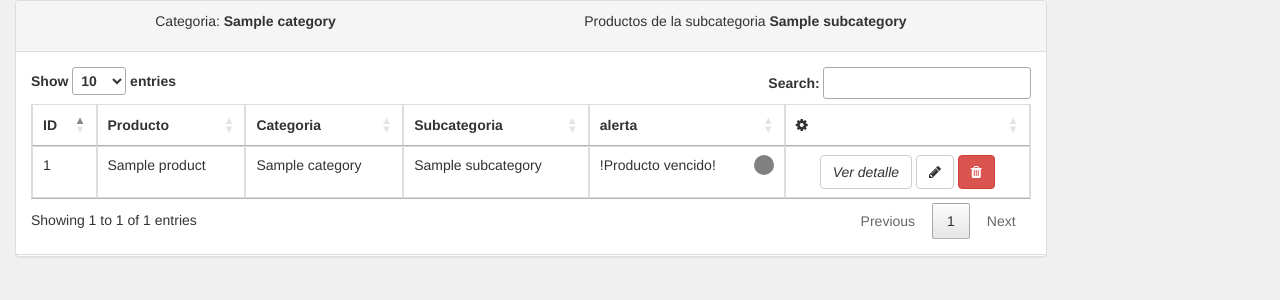
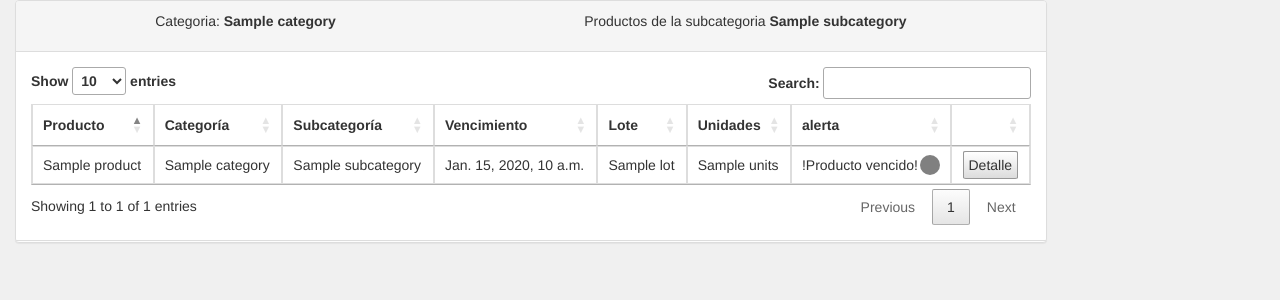
Before and after one commit to WilliamPerezBeltran/django_project2, a Django app: template catalog/templates/catalog/products_subcategory.html in a window 1280 px wide. Shown: the top 300 px of the page. Run offline with Django 3.2, Linux system fonts and the light colour scheme; the template is opened without the code that fills it: most values are stand-ins (such as "Sample title", 1, 10 or a date in 2020); some libraries are stand-ins or nearby versions.

Commit message:
Change style and add modal

```diff
--- a/catalog/templates/base_generic.html
+++ b/catalog/templates/base_generic.html
@@ -5,9 +5,18 @@
   <meta charset="utf-8">
   <meta name="viewport" content="width=device-width, initial-scale=1">
   <!-- <link rel="stylesheet" href="https://stackpath.bootstrapcdn.com/bootstrap/4.1.3/css/bootstrap.min.css" integrity="sha384-MCw98/SFnGE8fJT3GXwEOngsV7Zt27NXFoaoApmYm81iuXoPkFOJwJ8ERdknLPMO" crossorigin="anonymous"> -->
+
+
+
+
+<script src="http://ajax.googleapis.com/ajax/libs/jquery/3.1.1/jquery.min.js" ></script>
+
+
+
   <link href="//maxcdn.bootstrapcdn.com/bootstrap/3.3.0/css/bootstrap.min.css" rel="stylesheet" id="bootstrap-css">
   <script src="//maxcdn.bootstrapcdn.com/bootstrap/3.3.0/js/bootstrap.min.js"></script>
-  <!-- <script src="//code.jquery.com/jquery-1.11.1.min.js"></script> -->
+
+
 
   <script src="https://code.jquery.com/jquery-3.3.1.js"></script>
   <link rel="stylesheet" type="text/css" href="https://cdn.datatables.net/1.10.19/css/jquery.dataTables.min.css">
@@ -34,13 +43,70 @@
             <!-- <div class="container-fluid"> -->
 
               <div class="collapse navbar-collapse" id="bs-sidebar-navbar-collapse-1">
+
+
+
                 <ul class="nav navbar-nav">
+
+
+
+
+
+
+
+
+
                   <li><a>User: {{ user.get_username }}</a></li>
-                <li class="active"><a href="{% url 'catalog:index' %}">Home<span style="font-size:16px;" class="pull-right hidden-xs showopacity glyphicon glyphicon-home"></span></a></li>
+                  <li ><a href="{% url 'catalog:index' %}">Home<span style="font-size:16px;" class="pull-right hidden-xs showopacity glyphicon glyphicon-home"></span></a></li>
                   <li ><a href="{% url 'catalog:products' %}">Productos<span style="font-size:16px;" class="pull-right hidden-xs showopacity glyphicon glyphicon-tags"></span></a></li>
                   {% if user.is_authenticated %}
-                   <li><a href="{% url 'logout'%}?next={{request.path}}">Logout</a></li>
+                  <li><a data-toggle="modal" data-target="#exampleModal">Logout</a></li>
+                  <li>
 
+
+                   <!-- <li><a href="{% url 'logout'%}?next={{request.path}}">Logout</a></li>  -->
+
+
+
+
+
+
+
+
+
+<!-- Modal -->
+<div class="modal fade" id="exampleModal" tabindex="-1" role="dialog" aria-labelledby="exampleModalLabel" aria-hidden="true">
+  <div class="modal-dialog" role="document">
+    <div class="modal-content">
+      <div class="modal-header">
+        <h5 class="modal-title" id="exampleModalLabel">¿Esta seguro que desea salir del administrador?</h5>
+        <button type="button" class="close" data-dismiss="modal" aria-label="Close">
+          <span aria-hidden="true">&times;</span>
+        </button>
+      </div>
+      <div class="modal-body">
+
+      </div>
+      <div class="modal-footer">
+        <button type="button" class="btn btn-primary" data-dismiss="modal">Cancelar</button>
+        <button type="button" class="btn btn-danger">
+          <a style="color: white;text-decoration: none;" href="{% url 'logout'%}?next={{request.path}}">Salir</a>
+
+        </button>
+      </div>
+    </div>
+  </div>
+</div>
+
+
+
+
+
+
+
+
+
+                  </li>
                   {% else %}
                   <li><a href="{% url 'login'%}?next={{request.path}}">Login</a></li>
                   {% endif %}
@@ -49,6 +115,14 @@
               </div>
               <!-- </div> -->
             </nav>
+
+
+
+
+
+
+
+
           </div>
           {% endif  %}
 
@@ -75,6 +149,9 @@ body,html{
 
       .main{
         padding: 10px 10px 0 10px;
+      }
+      ul li:hover{
+        background-color: #e7e7e7;
       }
 
       @media (min-width: 765px) {
@@ -128,7 +205,7 @@ body,html{
         }
 
         .navbar-inverse .navbar-nav .open .dropdown-menu>li>a {
-      color: #777;
+          color: red;
         }
 
         nav.sidebar{
--- a/catalog/templates/catalog/products_subcategory.html
+++ b/catalog/templates/catalog/products_subcategory.html
@@ -20,23 +20,26 @@
       <table id="table1" class="table table-bordered ">
         <thead>
           <tr>
-            <th class="hidden-xs">ID</th>
             <th>Producto</th>
-            <th>Categoria</th>
-            <th>Subcategoria</th>
+            <th>Categoría</th>
+            <th>Subcategoría</th>
+            <th>Vencimiento</th>
+            <th>Lote</th>
+            <th>Unidades</th>
             <th>alerta</th>
-            <th><em class="fa fa-cog"></em></th>
+            <th></th>
           </tr>
         </thead>
         <tbody>
 
           {% for product in subcategory_all_products %}
           <tr class="">
-            <td class="hidden-xs">{{ product.id }}</td>
             <td>{{ product.name }}</td>
             <td>{{ product.category }}</td>
             <td>{{ subcategory.name}}</td>
-            <!-- <td>{{ product.alert}}</td> -->
+            <td>{{ product.expiration_date}}</td>
+            <td>{{ product.lot}}</td>
+            <td>{{ product.units}}</td>
             {% if product.alert == "red_alert" %}
             <td style="color: red">
               !Alerta roja!
@@ -56,9 +59,20 @@
             </td>
             {% endif %}
             <td align="center">
-              <a href="{% url 'catalog:product_detalle' product.id %}" class="btn btn-default"><em class="">Ver detalle</em></a>
-              <a class="btn btn-default"><em class="fa fa-pencil"></em></a>
-              <a class="btn btn-danger"><em class="fa fa-trash"></em></a>
+              <a href="{% url 'catalog:product_detalle' product.id %}"
+              style="color: #333 !important; padding: 5px;border-radius: 5%;
+    border: 1px solid #979797;
+    background-color: white;
+    background: -webkit-gradient(linear, left top, left bottom, color-stop(0%, #fff), color-stop(100%, #dcdcdc));
+    background: -webkit-linear-gradient(top, #fff 0%, #dcdcdc 100%);
+    background: -moz-linear-gradient(top, #fff 0%, #dcdcdc 100%);
+    background: -ms-linear-gradient(top, #fff 0%, #dcdcdc 100%);
+    background: -o-linear-gradient(top, #fff 0%, #dcdcdc 100%);
+    background: linear-gradient(to bottom, #fff 0%, #dcdcdc 100%);">
+                Detalle
+              </a>
+              <!-- <a class="btn btn-default"><em class="fa fa-pencil"></em></a> -->
+              <!-- <a class="btn btn-danger"><em class="fa fa-trash"></em></a> -->
             </td>
           </tr>
           {% endfor %}
--- a/catalog/views.py
+++ b/catalog/views.py
@@ -123,6 +123,7 @@ def product_detalle(request, product_id):
 	return render(request, 'catalog/product_detalle.html', context=context)
 
 from pure_pagination import Paginator, EmptyPage, PageNotAnInteger
+@login_required
 def products(request):
 
 	categories = Category.objects.all()
@@ -164,6 +165,8 @@ class busqueda_products(generic.TemplateView):
 				category = Category.objects.get(id=id_category)
 				subcategories = category.subcategory_set.all()
 				result_set = []
+
+				result_set.append({'name':'Eliga una subcategoría' ,'id':''})
 
 				for subcategory in subcategories:
 					result_set.append({'name': subcategory.name,'id':subcategory.id})
```
Also changed, not shown: catalog/templates/catalog/products.html (+58 -14 lines), db.sqlite3. Lines whose indentation alone changed are shown as unchanged.
